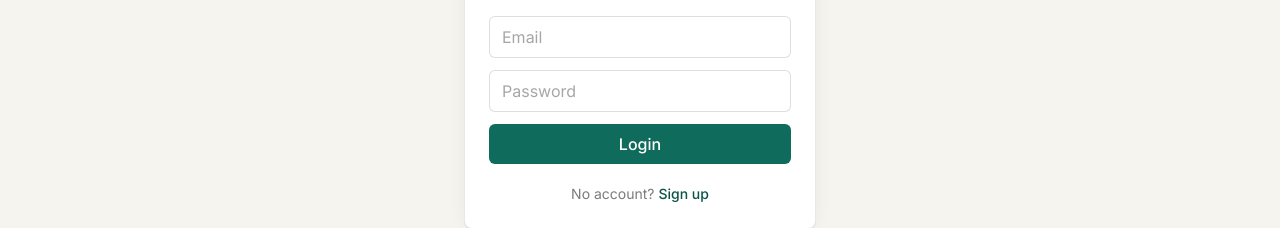
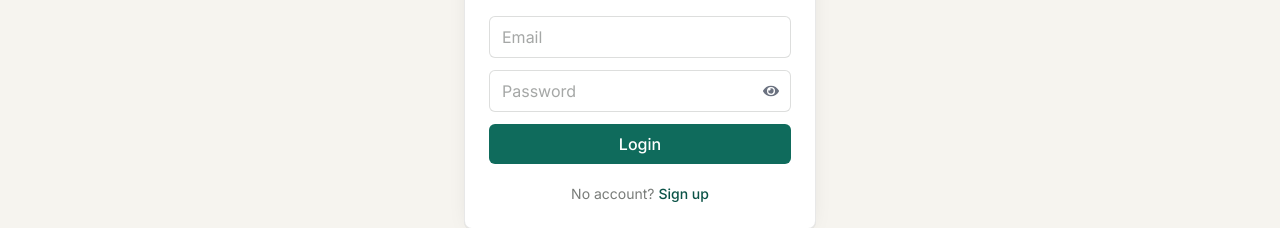
Before and after one commit to prarthanas3310-cmyk/mini-ecommerce, a React (Vite) app in the folder frontend/: page /login in a window 1280 px wide. Shown: the part 217-445 px from the top of the page. Built offline with nearby package versions, Linux system fonts and the light colour scheme; no server answers.

Commit message:
Added show/hide password functionality to login and signup

```diff
--- a/frontend/package.json
+++ b/frontend/package.json
@@ -14,6 +14,7 @@
     "react": "^18.3.1",
     "react-dom": "^18.3.1",
     "react-hot-toast": "^2.4.1",
+    "react-icons": "^5.7.0",
     "react-router-dom": "^6.24.0"
   },
   "devDependencies": {
--- a/frontend/src/pages/Login.jsx
+++ b/frontend/src/pages/Login.jsx
@@ -1,18 +1,22 @@
 import { useState } from "react";
 import { Link, useNavigate } from "react-router-dom";
+import { FaEye, FaEyeSlash } from "react-icons/fa";
 import toast from "react-hot-toast";
 import { useAuth } from "../context/AuthContext";
 
 export default function Login() {
   const [email, setEmail] = useState("");
   const [password, setPassword] = useState("");
+  const [showPassword, setShowPassword] = useState(false);
   const [submitting, setSubmitting] = useState(false);
+
   const { login } = useAuth();
   const navigate = useNavigate();
 
   const handleSubmit = async (e) => {
     e.preventDefault();
     setSubmitting(true);
+
     try {
       await login(email, password);
       navigate("/");
@@ -26,8 +30,13 @@ export default function Login() {
   return (
     <div className="max-w-sm mx-auto px-4 py-16">
       <div className="card p-6">
-        <h1 className="font-display text-2xl font-semibold text-ink mb-1">Welcome back</h1>
-        <p className="text-sm text-ink/60 mb-6">Log in to your MiniShop account.</p>
+        <h1 className="font-display text-2xl font-semibold text-ink mb-1">
+          Welcome back
+        </h1>
+
+        <p className="text-sm text-ink/60 mb-6">
+          Log in to your MiniShop account.
+        </p>
 
         <form onSubmit={handleSubmit} className="space-y-3">
           <input
@@ -38,15 +47,31 @@ export default function Login() {
             required
             className="input-field"
           />
+
+          <div className="relative">
             <input
-            type="password"
+              type={showPassword ? "text" : "password"}
               placeholder="Password"
               value={password}
               onChange={(e) => setPassword(e.target.value)}
               required
-            className="input-field"
+              className="input-field pr-10"
             />
-          <button type="submit" disabled={submitting} className="btn-primary w-full">
+
+            <button
+              type="button"
+              onClick={() => setShowPassword(!showPassword)}
+              className="absolute right-3 top-1/2 -translate-y-1/2 text-gray-500 hover:text-gray-700"
+            >
+              {showPassword ? <FaEyeSlash /> : <FaEye />}
+            </button>
+          </div>
+
+          <button
+            type="submit"
+            disabled={submitting}
+            className="btn-primary w-full"
+          >
             {submitting ? "Logging in..." : "Login"}
           </button>
         </form>
--- a/frontend/src/pages/Signup.jsx
+++ b/frontend/src/pages/Signup.jsx
@@ -1,5 +1,6 @@
 import { useState } from "react";
 import { Link, useNavigate } from "react-router-dom";
+import { FaEye, FaEyeSlash } from "react-icons/fa";
 import toast from "react-hot-toast";
 import { useAuth } from "../context/AuthContext";
 
@@ -7,13 +8,16 @@ export default function Signup() {
   const [name, setName] = useState("");
   const [email, setEmail] = useState("");
   const [password, setPassword] = useState("");
+  const [showPassword, setShowPassword] = useState(false);
   const [submitting, setSubmitting] = useState(false);
+
   const { signup } = useAuth();
   const navigate = useNavigate();
 
   const handleSubmit = async (e) => {
     e.preventDefault();
     setSubmitting(true);
+
     try {
       await signup(name, email, password);
       navigate("/");
@@ -27,8 +31,13 @@ export default function Signup() {
   return (
     <div className="max-w-sm mx-auto px-4 py-16">
       <div className="card p-6">
-        <h1 className="font-display text-2xl font-semibold text-ink mb-1">Create account</h1>
-        <p className="text-sm text-ink/60 mb-6">Join MiniShop to start shopping.</p>
+        <h1 className="font-display text-2xl font-semibold text-ink mb-1">
+          Create account
+        </h1>
+
+        <p className="text-sm text-ink/60 mb-6">
+          Join MiniShop to start shopping.
+        </p>
 
         <form onSubmit={handleSubmit} className="space-y-3">
           <input
@@ -39,6 +48,7 @@ export default function Signup() {
             required
             className="input-field"
           />
+
           <input
             type="email"
             placeholder="Email"
@@ -47,15 +57,31 @@ export default function Signup() {
             required
             className="input-field"
           />
+
+          <div className="relative">
             <input
-            type="password"
+              type={showPassword ? "text" : "password"}
               placeholder="Password"
               value={password}
               onChange={(e) => setPassword(e.target.value)}
               required
-            className="input-field"
+              className="input-field pr-10"
             />
-          <button type="submit" disabled={submitting} className="btn-primary w-full">
+
+            <button
+              type="button"
+              onClick={() => setShowPassword(!showPassword)}
+              className="absolute right-3 top-1/2 -translate-y-1/2 text-gray-500 hover:text-gray-700"
+            >
+              {showPassword ? <FaEyeSlash /> : <FaEye />}
+            </button>
+          </div>
+
+          <button
+            type="submit"
+            disabled={submitting}
+            className="btn-primary w-full"
+          >
             {submitting ? "Creating account..." : "Sign Up"}
           </button>
         </form>
```
Also changed, not shown: 1 other file (tests, documents, lock files or other folders). Lines whose indentation alone changed are shown as unchanged.
